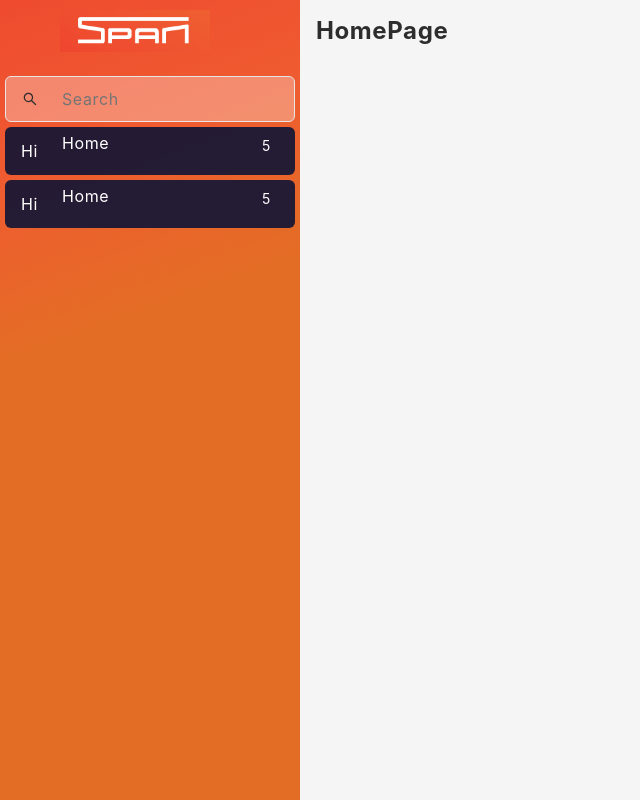
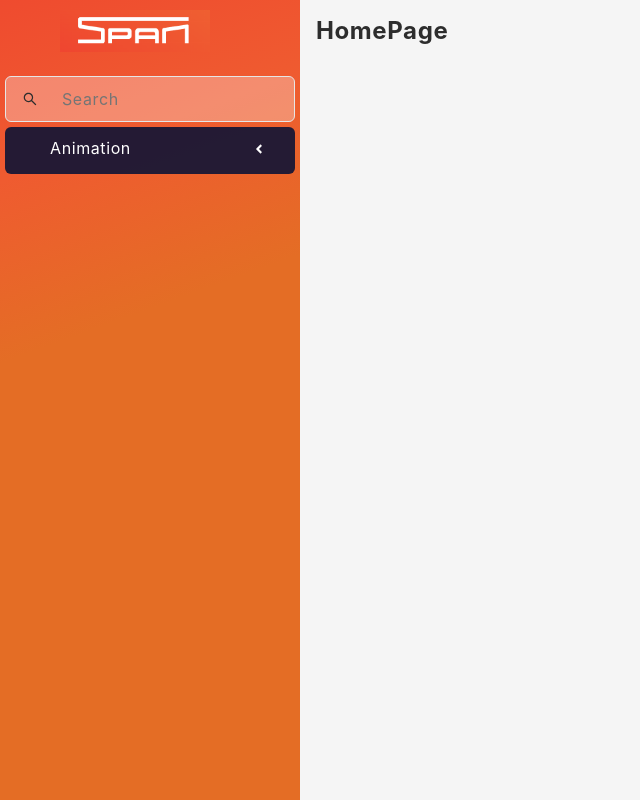
Before and after one commit to Pinto1232/SpanDevCode-Pinto, a React (Vite) app: page / in a window 1280 px wide. Shown: the whole page, without its empty margins (0-640 px from the left). Built offline with nearby package versions, Linux system fonts and the light colour scheme.

Commit message:
Last changes made in the sidebar

```diff
--- a/src/components/Sidebar/Sidebar.jsx
+++ b/src/components/Sidebar/Sidebar.jsx
@@ -1,7 +1,9 @@
 import React from 'react'
 import { SSidebar, SLogo, SSearch, SSearchIcon, SDivider, SLinkContainer, SLink, SLinkIcon, SlinkLabel, SLinkNotification } from '../Sidebar/style'
 import { logoSVG } from '../../assets'
-import {AiOutlineSearch} from 'react-icons/ai'
+import { AiOutlineSearch } from 'react-icons/ai'
+import { FaAngleLeft } from 'react-icons/fa';
+
 
 
 const Sidebar = () => {
@@ -20,22 +22,64 @@ const Sidebar = () => {
 
       <SLinkContainer>
         <SLink>
-          <SLinkIcon>Hi</SLinkIcon>
-          <SlinkLabel>Home</SlinkLabel>
-          <SLinkNotification>5</SLinkNotification>
-        </SLink>
-      </SLinkContainer>
-
-
-      <SLinkContainer>
-        <SLink>
-          <SLinkIcon>Hi</SLinkIcon>
-          <SlinkLabel>Home</SlinkLabel>
-          <SLinkNotification>5</SLinkNotification>
+          <SLinkIcon></SLinkIcon>
+          <SlinkLabel>Animation</SlinkLabel>
+          <SLinkNotification><FaAngleLeft/></SLinkNotification>
         </SLink>
       </SLinkContainer>
     </SSidebar>
   )
 }
 
+
+const linkArray = [
+  {
+    label: 'Animation',
+    icon: <FaAngleLeft />,
+    to: '/'
+  },
+
+    {
+    label: 'Animation',
+    icon: <FaAngleLeft />,
+    to: '/'
+  },
+
+      {
+    label: 'Animation',
+    icon: <FaAngleLeft />,
+    to: '/'
+  },
+
+        {
+    label: 'Animation',
+    icon: <FaAngleLeft />,
+    to: '/'
+  },
+
+          {
+    label: 'Animation',
+    icon: <FaAngleLeft />,
+    to: '/'
+  },
+
+  {
+    label: 'Animation',
+    icon: <FaAngleLeft />,
+    to: '/'
+  },
+
+  {
+    label: 'Animation',
+    icon: <FaAngleLeft />,
+    to: '/'
+  },
+
+  {
+    label: 'Animation',
+    icon: <FaAngleLeft />,
+    to: '/'
+  }
+];
+
 export default Sidebar
--- a/src/components/Sidebar/style.js
+++ b/src/components/Sidebar/style.js
@@ -73,6 +73,8 @@ export const SLinkContainer = styled.div`
     background: #111435e8;
     color: #fff;
     margin-top: 12px;
+    padding: 5px;
+
 
   border-radius: ${v.borderRadius};
   margin: 8px 0;
```
